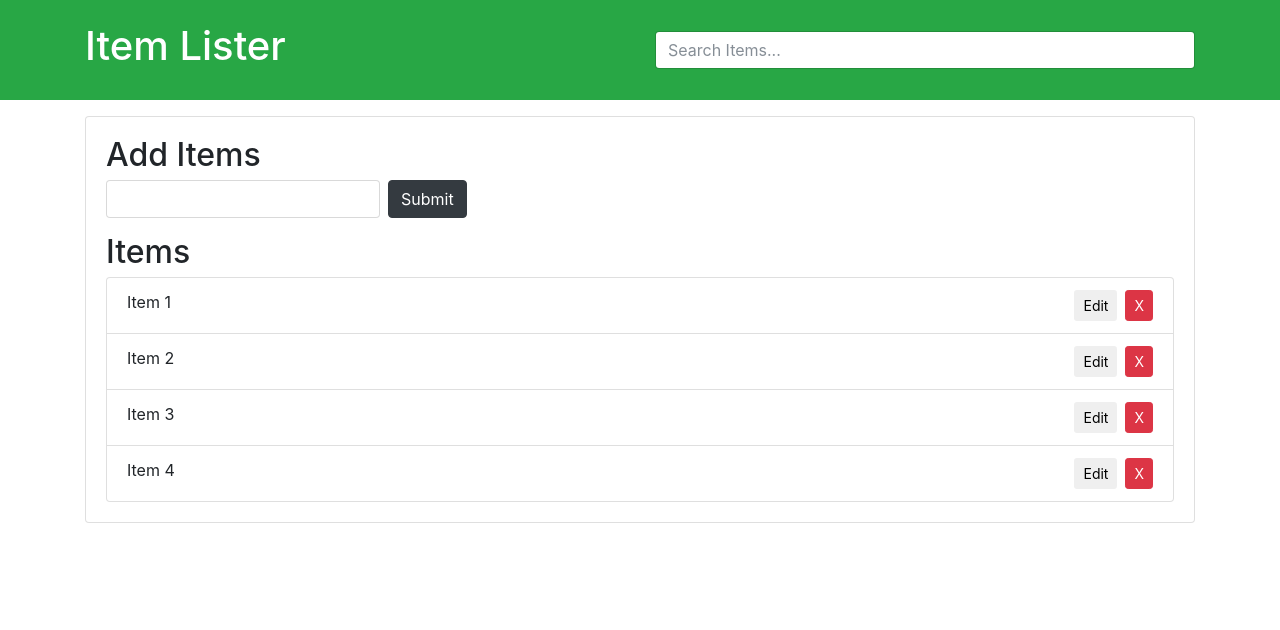
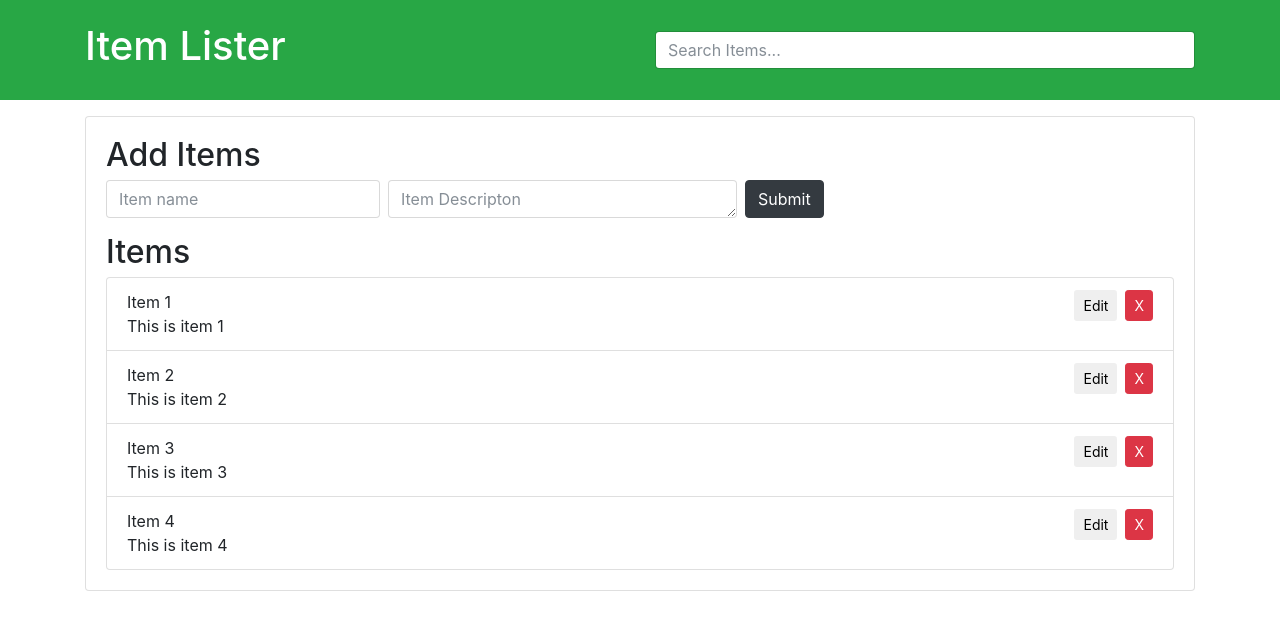
Before and after one commit to srinath-3898/test, a plain HTML site: page index.html in a window 1280 px wide. Drawn offline with nearby package versions, Linux system fonts and the light colour scheme.

Commit message:
Dom manipulation task-9

```diff
--- a/dom.js
+++ b/dom.js
@@ -63,7 +63,12 @@ function filterItems(e) {
   // Convert to an array
   Array.from(items).forEach(function (item) {
     var itemName = item.firstChild.textContent;
-    if (itemName.toLowerCase().indexOf(text) != -1) {
+    let itemDescription = item.children[2].textContent;
+    console.log(itemDescription.split(" ").join(""));
+    if (
+      itemName.toLowerCase().indexOf(text) != -1 ||
+      itemDescription.toLocaleLowerCase().indexOf(text) !== -1
+    ) {
       item.style.display = "block";
     } else {
       item.style.display = "none";
--- a/index.html
+++ b/index.html
@@ -34,7 +34,20 @@
       <div id="main" class="card card-body">
         <h2 class="title">Add Items</h2>
         <form id="addForm" class="form-inline mb-3">
-          <input type="text" class="form-control mr-2" id="item" />
+          <input
+            type="text"
+            class="form-control mr-2"
+            id="item"
+            placeholder="Item name"
+          />
+          <textarea
+            name=""
+            id="description"
+            class="form-control mr-2"
+            cols="30"
+            rows="1"
+            placeholder="Item Descripton"
+          ></textarea>
           <input type="submit" class="btn btn-dark" value="Submit" />
         </form>
         <h2 class="title">Items</h2>
@@ -43,21 +56,25 @@
             Item 1
             <button class="btn btn-danger btn-sm float-right delete">X</button>
             <button class="btn btn-sm float-right delete mr-2">Edit</button>
+            <div>This is item 1</div>
           </li>
           <li class="list-group-item">
             Item 2
             <button class="btn btn-danger btn-sm float-right delete">X</button>
             <button class="btn btn-sm float-right delete mr-2">Edit</button>
+            <div>This is item 2</div>
           </li>
           <li class="list-group-item">
             Item 3
             <button class="btn btn-danger btn-sm float-right delete">X</button>
             <button class="btn btn-sm float-right delete mr-2">Edit</button>
+            <div>This is item 3</div>
           </li>
           <li class="list-group-item">
             Item 4
             <button class="btn btn-danger btn-sm float-right delete">X</button>
             <button class="btn btn-sm float-right delete mr-2">Edit</button>
+            <div>This is item 4</div>
           </li>
         </ul>
       </div>
```
